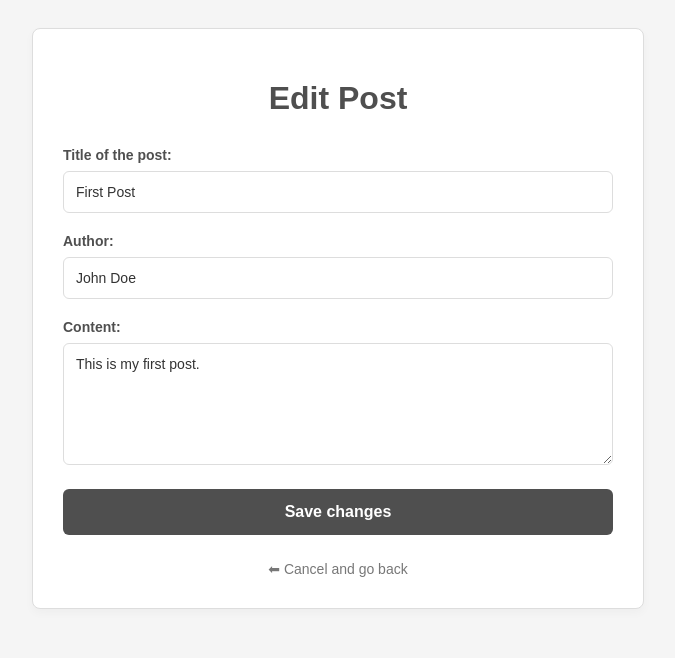
After one commit to Fernandotb96/msit-masterblog, a Flask app: page /update/1 in a window 1280 px wide. The commit adds this page. Shown: the top 658 px of the page, without its empty margins (302-977 px from the left). Run offline with Flask 3, Linux system fonts and the light colour scheme.

Commit message:
Added update and delete post feaures

```diff
--- a/app.py
+++ b/app.py
@@ -21,5 +21,26 @@ def add_post():
     return render_template('add.html')
 
 
+@app.route('/delete/<int:post_id>')
+def delete_post(post_id):
+    storage.delete_post(post_id)
+    return redirect(url_for('index'))
+
+
+@app.route('/update/<int:post_id>', methods=['GET', 'POST'])
+def update_post(post_id):
+    if request.method == 'POST':
+        title = request.form['title']
+        author = request.form['author']
+        content = request.form['content']
+        storage.update_post(post_id, title, author, content)
+        return redirect(url_for('index'))
+
+    post = storage.get_post(post_id)
+    if post is None:
+        return "Post no found", 404
+    return render_template('update.html', post=post)
+
+
 if __name__ == '__main__':
     app.run(host="0.0.0.0", port=5000, debug=True)
--- a/data/blog_data.json
+++ b/data/blog_data.json
@@ -1 +1 @@
-[{"id": 1, "author": "John Doe", "title": "First Post", "content": "This is my first post."}, {"id": 2, "author": "Jane Doe", "title": "Second Post", "content": "This is another post."}, {"id": 3, "author": "Fer Tomas", "title": "Third Post", "content": "Esto es otro post."}, {"id": 4, "title": "This is my title", "author": "Yo por supuesto!", "content": "No se que poner esto es una prueba a ver si funciona el contenido del post para mi pagina web."}]
+[{"id": 1, "author": "John Doe", "title": "First Post", "content": "This is my first post."}, {"id": 2, "author": "Jane Doe", "title": "Second Post", "content": "This is another post."}, {"id": 3, "author": "Fernando Tomas", "title": "Third Post", "content": "Esto es otro post."}]
--- a/data/storage.py
+++ b/data/storage.py
@@ -28,3 +28,30 @@ def add_post(title, author, content):
     }
     posts.append(new_post)
     save_data(posts)
+
+
+def get_post(post_id):
+    """Search for a post by ID and return its data"""
+    posts = load_data()
+    for post in posts:
+        if post['id'] == post_id:
+            return post
+    return None
+
+
+def delete_post(post_id):
+    posts = load_data()
+    final_posts = [post for post in posts if post['id'] != post_id]
+    save_data(final_posts)
+
+
+def update_post(post_id, title, author, content):
+    """Search for a post by ID and update title, author and content"""
+    posts = load_data()
+    for post in posts:
+        if post['id'] == post_id:
+            post['title'] = title
+            post['author'] = author
+            post['content'] = content
+            break
+    save_data(posts)
--- a/templates/index.html
+++ b/templates/index.html
@@ -18,6 +18,12 @@
             <h2>{{blog.title}}</h2>
             <p><em>Written by {{blog.author}}</em></p>
             <p>{{blog.content}}</p>
+
+            <div class="post-actions">
+                <a href="{{ url_for('update_post', post_id=blog.id) }}" class="btn-action btn-update">Edit</a>
+                <a href="{{ url_for('delete_post', post_id=blog.id) }}" class="btn-action btn-delete"
+                   onclick="return confirm('Are you sure you want to delete this post?');">Delete</a>
+            </div>
         </div>
     {% endfor %}
 
--- /dev/null
+++ b/templates/update.html
@@ -0,0 +1,34 @@
+<!DOCTYPE html>
+<html lang="es">
+<head>
+    <meta charset="UTF-8">
+    <title>Edit Post</title>
+    <link rel="stylesheet" href="{{ url_for('static', filename='style.css') }}">
+</head>
+<body>
+    <div class="form-container">
+        <h1>Edit Post</h1>
+
+        <form action="{{ url_for('update_post', post_id=post.id) }}" method="POST">
+            <div class="form-group">
+                <label for="title">Title of the post:</label>
+                <input type="text" id="title" name="title" value="{{ post.title }}" required>
+            </div>
+
+            <div class="form-group">
+                <label for="author">Author:</label>
+                <input type="text" id="author" name="author" value="{{ post.author }}" required>
+            </div>
+
+            <div class="form-group">
+                <label for="content">Content:</label>
+                <textarea id="content" name="content" rows="6" required>{{ post.content }}</textarea>
+            </div>
+
+            <button type="submit" class="btn-submit">Save changes</button>
+        </form>
+
+        <p><a href="/">⬅ Cancel and go back</a></p>
+    </div>
+</body>
+</html>
```
Also changed, not shown: static/style.css (+36 -4 lines).
